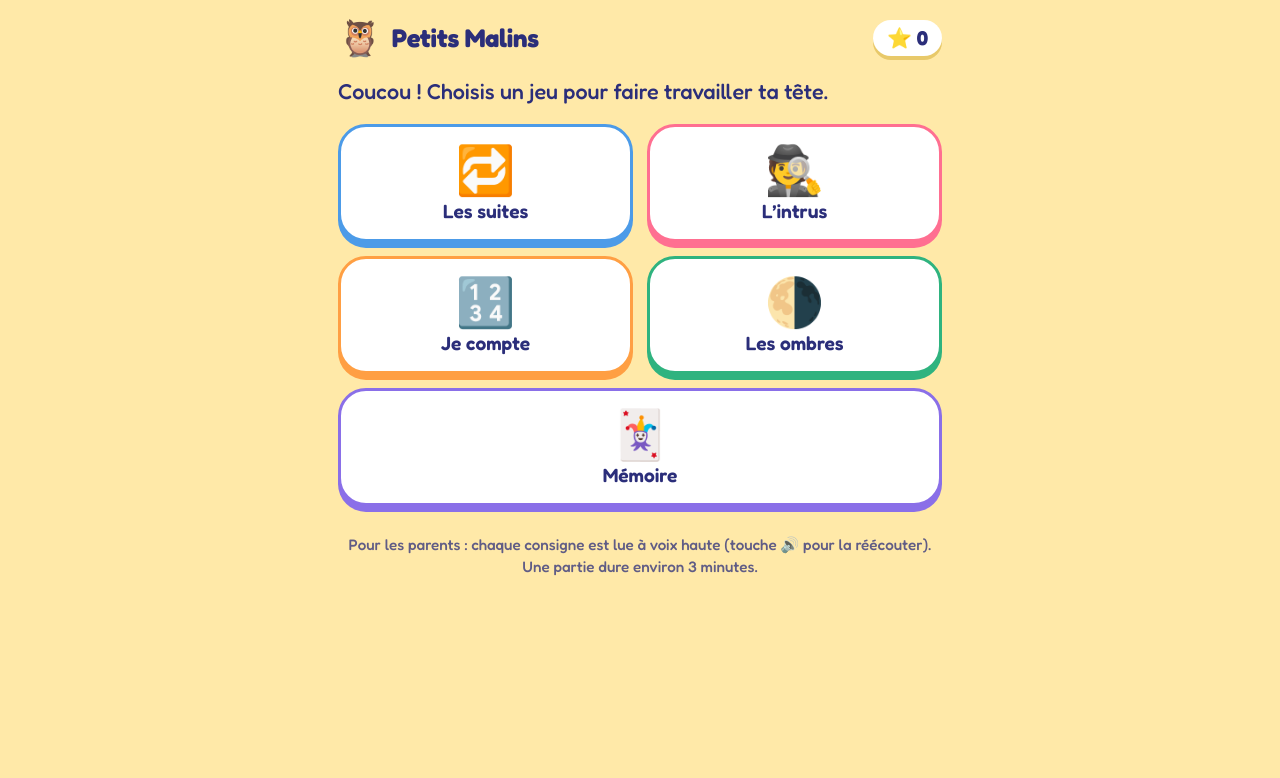
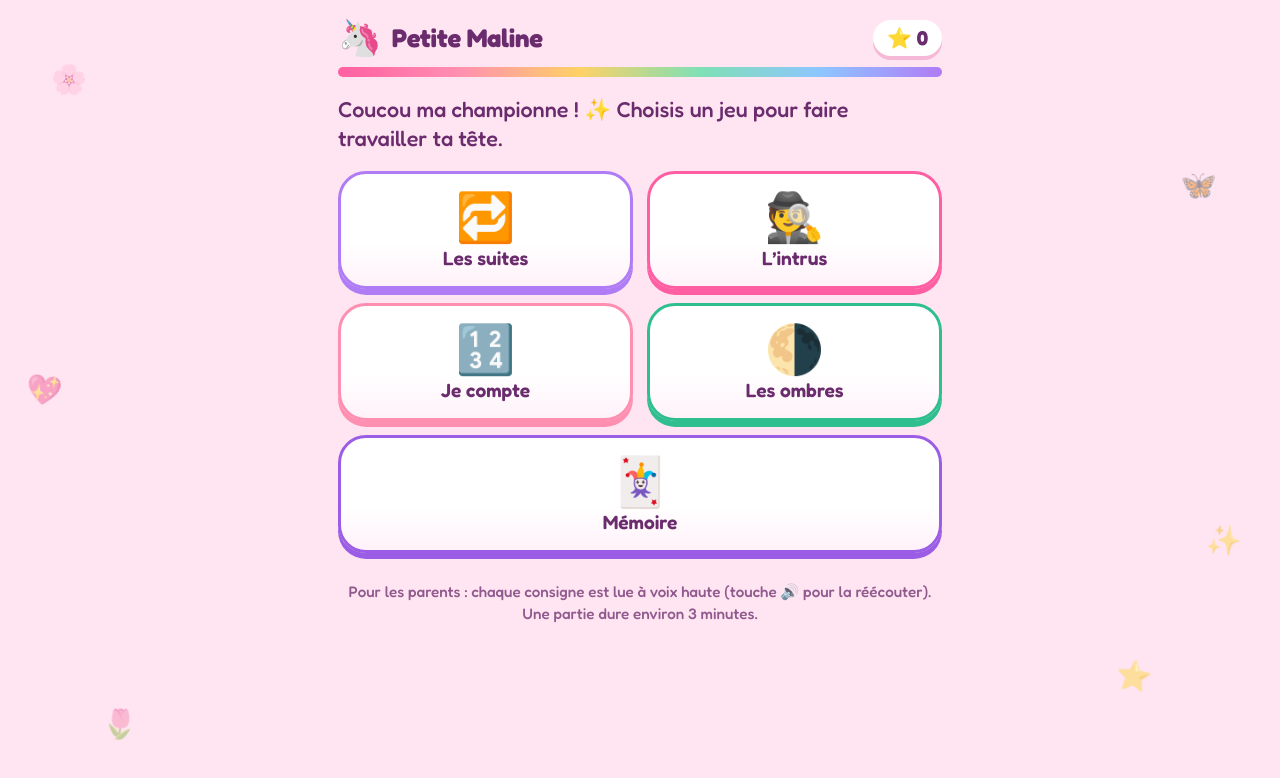
Before and after one commit to tarekklouj/Lallou, a plain HTML site: page index.html in a window 1280 px wide. Drawn offline with Linux system fonts and the light colour scheme.

Commit message:
Nouvelles couleurs et décorations

```diff
--- a/index.html
+++ b/index.html
@@ -3,27 +3,27 @@
 <head>
 <meta charset="utf-8">
 <meta name="viewport" content="width=device-width, initial-scale=1, viewport-fit=cover">
-<title>Petits Malins</title>
+<title>Petite Maline</title>
 <link rel="preconnect" href="https://fonts.googleapis.com">
 <link rel="preconnect" href="https://fonts.gstatic.com" crossorigin>
 <link href="https://fonts.googleapis.com/css2?family=Fredoka:wght@500;600;700&display=swap" rel="stylesheet">
 <style>
 :root{
-  --bg:#FFE9A8; --ink:#2B2E7A; --card:#FFFFFF; --soft:#FFF6D6;
-  --pink:#FF6F91; --green:#2FB37F; --blue:#4C9BE8; --violet:#8A6FE8; --orange:#FF9F43;
-  --shadow:#E8C96A;
+  --bg:#FFE4F1; --ink:#6B2C6E; --card:#FFFFFF; --soft:#FFF2F9;
+  --pink:#FF5FA2; --green:#2FBF8F; --blue:#B07CF5; --violet:#9B5DE5; --orange:#FF8FB1;
+  --shadow:#F5B8D6;
   box-sizing:border-box;
   padding-top:env(safe-area-inset-top,0px);
   padding-bottom:env(safe-area-inset-bottom,0px);
 }
 @media (prefers-color-scheme: dark){
   :root:not([data-theme="light"]){
-    --bg:#1E2150; --ink:#FFF3CC; --card:#2D3170; --soft:#262A62; --shadow:#14163A;
+    --bg:#3A1E4A; --ink:#FFE4F3; --card:#522A66; --soft:#47245A; --shadow:#2A1236;
     color-scheme:dark;
   }
 }
 :root[data-theme="dark"]{
-  --bg:#1E2150; --ink:#FFF3CC; --card:#2D3170; --soft:#262A62; --shadow:#14163A;
+  --bg:#3A1E4A; --ink:#FFE4F3; --card:#522A66; --soft:#47245A; --shadow:#2A1236;
   color-scheme:dark;
 }
 *,*::before,*::after{box-sizing:inherit}
@@ -33,7 +33,11 @@ body{
   font-family:"Fredoka","Nunito","Arial Rounded MT Bold",system-ui,sans-serif;
   font-weight:500; -webkit-tap-highlight-color:transparent; user-select:none;
 }
-.wrap{max-width:640px;margin:0 auto;padding:16px 18px 40px}
+.wrap{max-width:640px;margin:0 auto;padding:16px 18px 40px;position:relative;z-index:1}
+.deco{position:fixed;inset:0;pointer-events:none;z-index:0;overflow:hidden}
+.deco span{position:absolute;font-size:1.8rem;opacity:.45;animation:float 6s ease-in-out infinite}
+@keyframes float{50%{transform:translateY(-12px) rotate(8deg)}}
+.rainbow{height:10px;border-radius:999px;margin:4px 0 6px;background:linear-gradient(90deg,#FF5FA2,#FF8FB1,#FFD166,#7EE0B5,#8EC5FF,#B07CF5)}
 header{display:flex;align-items:center;justify-content:space-between;gap:12px;margin-bottom:8px}
 .logo{display:flex;align-items:center;gap:10px;font-weight:700;font-size:1.6rem;letter-spacing:-.01em}
 .logo span{font-size:2.2rem}
@@ -52,6 +56,7 @@ button:focus-visible{outline:4px solid var(--blue);outline-offset:3px}
 }
 .tile:active{transform:translateY(4px);box-shadow:0 2px 0 var(--c)}
 .tile .ic{font-size:3rem;line-height:1}
+.tile{background:linear-gradient(180deg,var(--card) 60%,var(--soft))}
 .tile .nm{font-size:1.2rem;font-weight:600}
 .tile:last-child:nth-child(odd){grid-column:1/-1}
 
@@ -89,8 +94,8 @@ button:focus-visible{outline:4px solid var(--blue);outline-offset:3px}
 /* Mémoire */
 .mem{display:grid;grid-template-columns:repeat(4,1fr);gap:10px;max-width:420px;margin:0 auto}
 .card{
-  aspect-ratio:3/4;border-radius:20px;background:var(--violet);font-size:2.4rem;
-  box-shadow:0 5px 0 #5E47B8;display:grid;place-items:center;color:#fff;
+  aspect-ratio:3/4;border-radius:20px;background:linear-gradient(135deg,#FF5FA2,#B07CF5);font-size:2.4rem;
+  box-shadow:0 5px 0 #8A3FB8;display:grid;place-items:center;color:#fff;
 }
 .card.open{background:var(--card);color:inherit;box-shadow:0 5px 0 var(--shadow)}
 .card.done{background:var(--green);box-shadow:0 5px 0 #1E8A60}
@@ -114,14 +119,23 @@ button:focus-visible{outline:4px solid var(--blue);outline-offset:3px}
 </style>
 </head>
 <body>
+<div class="deco" aria-hidden="true">
+  <span style="top:8%;left:4%">🌸</span>
+  <span style="top:22%;right:5%;animation-delay:1s">🦋</span>
+  <span style="top:48%;left:2%;animation-delay:2s">💖</span>
+  <span style="top:66%;right:3%;animation-delay:.5s">✨</span>
+  <span style="bottom:6%;left:8%;animation-delay:1.5s">🌷</span>
+  <span style="bottom:12%;right:10%;animation-delay:2.5s">⭐</span>
+</div>
 <div class="wrap">
   <header>
-    <div class="logo"><span>🦉</span>Petits Malins</div>
+    <div class="logo"><span>🦄</span>Petite Maline</div>
     <div class="stars" aria-label="Étoiles gagnées">⭐ <b id="starCount">0</b></div>
   </header>
+  <div class="rainbow" aria-hidden="true"></div>
 
   <section id="menu">
-    <p class="hello">Coucou&nbsp;! Choisis un jeu pour faire travailler ta tête.</p>
+    <p class="hello">Coucou ma championne&nbsp;! ✨ Choisis un jeu pour faire travailler ta tête.</p>
     <div class="menu" id="tiles"></div>
     <p class="parent">Pour les parents&nbsp;: chaque consigne est lue à voix haute (touche 🔊 pour la réécouter). Une partie dure environ 3 minutes.</p>
   </section>
@@ -138,7 +152,7 @@ button:focus-visible{outline:4px solid var(--blue);outline-offset:3px}
   </section>
 
   <section id="end" class="hidden end">
-    <div class="big">🏆</div>
+    <div class="big">👑</div>
     <h2>Bravo&nbsp;!</h2>
     <p id="endText"></p>
     <button class="btn" id="again">Rejouer</button>
@@ -228,7 +242,7 @@ function win(earn = 1) {
   setStars(stars + earn);
   state.round++;
   renderDots();
-  const p = $('pop'); p.innerHTML = '<div>⭐</div>';
+  const p = $('pop'); p.innerHTML = '<div>' + pick(['⭐', '💖', '🌈', '🦄', '🌸', '👑']) + '</div>';
   say(pick(BRAVO), false);
   setTimeout(() => { p.innerHTML = ''; nextRound(); }, 1500);
 }
@@ -257,7 +271,7 @@ function options(items, correct, opts = {}) {
 }
 
 /* 1. Suites logiques */
-const SUITE_POOL = ['🔴', '🔵', '🟡', '🟢', '🟣', '⭐', '🌙', '❤️', '🍎', '🐟', '🌸', '🐞'];
+const SUITE_POOL = ['🌸', '💖', '⭐', '🦋', '🌈', '🍓', '🦄', '🌙', '🎀', '🐞', '🌷', '🧁'];
 function roundSuite() {
   const types = state.round < 2 ? ['AB', 'AB', 'AAB'] : ['AB', 'AAB', 'ABB', 'ABC'];
   const type = pick(types);
@@ -324,7 +338,7 @@ function roundOmbre() {
 }
 
 /* 5. Mémoire */
-const MEMO_POOL = ['🐶', '🐱', '🦁', '🐸', '🐵', '🐧', '🦄', '🐙', '🍓', '🌈', '🚀', '⚽'];
+const MEMO_POOL = ['🦄', '🐱', '🐰', '🦋', '🐼', '🧁', '🌈', '🍓', '👑', '🎀', '🌸', '🐬'];
 function roundMemo() {
   const pairs = sample(MEMO_POOL, 4);
   const deck = shuffle([...pairs, ...pairs]);
@@ -332,7 +346,7 @@ function roundMemo() {
   $('opts').appendChild(grid);
   let open = [], found = 0, lock = false;
   deck.forEach(e => {
-    const c = document.createElement('button'); c.className = 'card'; c.textContent = '?'; c.setAttribute('aria-label', 'Carte cachée');
+    const c = document.createElement('button'); c.className = 'card'; c.textContent = '✨'; c.setAttribute('aria-label', 'Carte cachée');
     c.onclick = () => {
       if (lock || c.classList.contains('open') || c.classList.contains('done')) return;
       c.classList.add('open'); c.textContent = e;
@@ -349,7 +363,7 @@ function roundMemo() {
           }, 400);
         } else {
           setTimeout(() => {
-            [a, b].forEach(x => { x.c.classList.remove('open'); x.c.textContent = '?'; });
+            [a, b].forEach(x => { x.c.classList.remove('open'); x.c.textContent = '✨'; });
             open = []; lock = false;
           }, 1000);
         }
```
